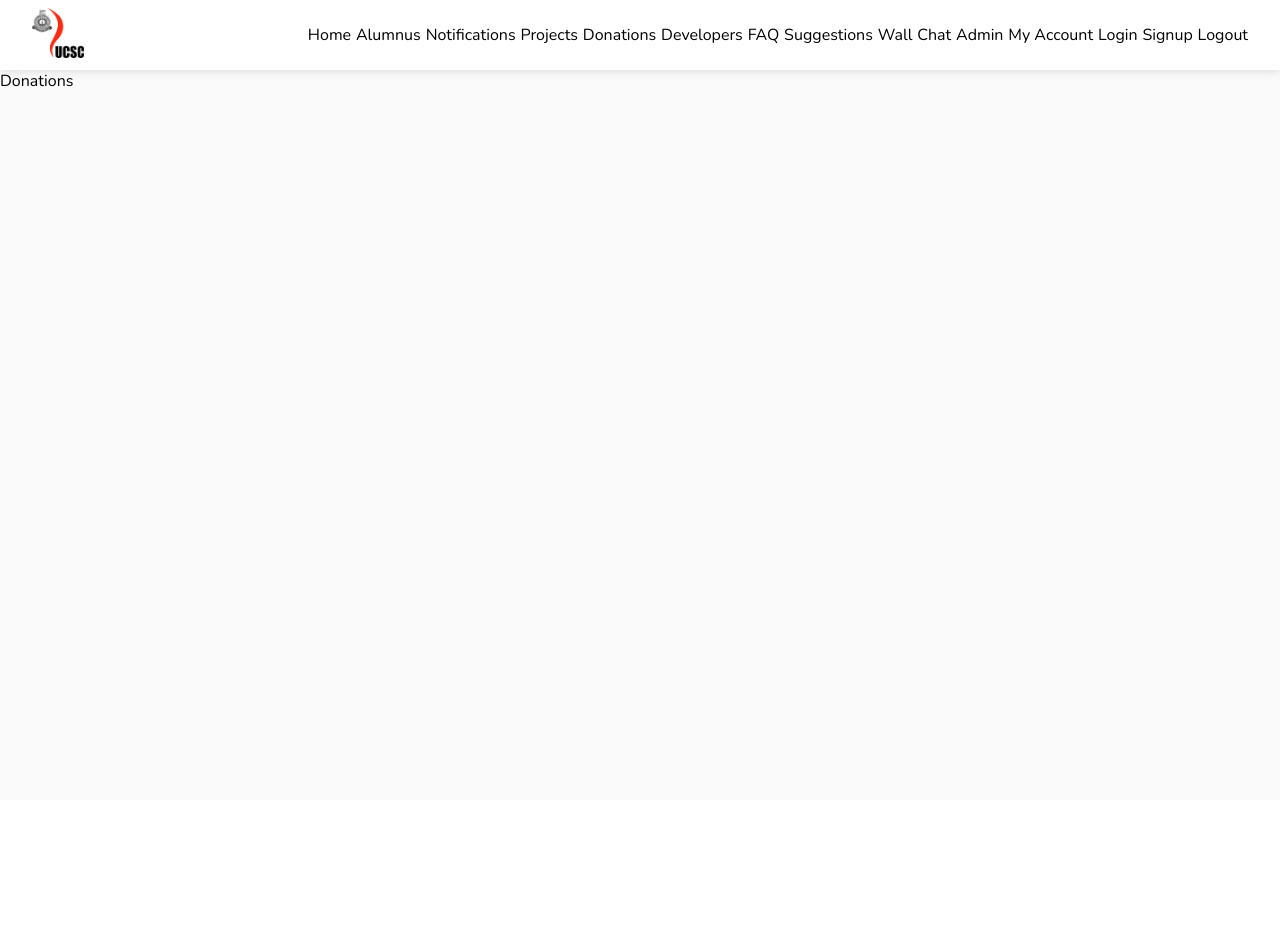
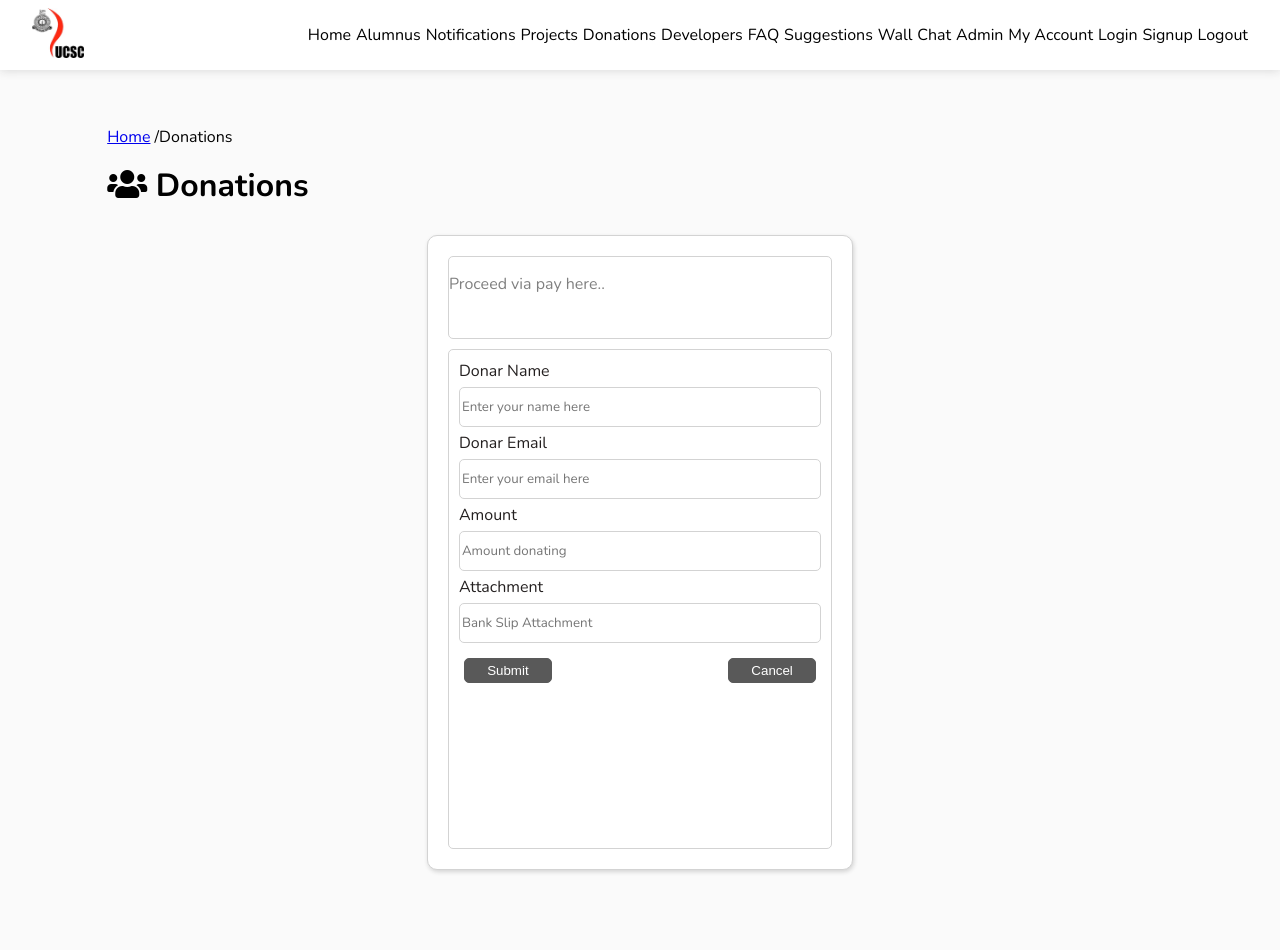
Before and after one commit to IsuruVihan/UCSC_Alumni_Diaries, a PHP site: page /donations.php in a window 1280 px wide. Before the commit the page ends 87 px from the top, so only its background shows below. Run offline with PHP 8.4, Linux system fonts and the light colour scheme; some libraries are stand-ins or nearby versions.

Commit message:
complete donation UI

```diff
--- /dev/null
+++ b/assets/styles/donations.css
@@ -0,0 +1,112 @@
+@import url("https://fonts.googleapis.com/css2?family=Nunito:ital,wght@0,200;0,300;0,400;0,600;0,700;0,800;0,900;1,200;1,300;1,400;1,600;1,700;1,800;1,900&display=swap");
+
+.main-container {
+  display: flex;
+  flex-direction: column;
+  height: 15vh;
+  margin-top: 5vh;
+  padding-left: 6.7em;
+  background: #fafafa;
+}
+
+.breadcrumb {
+  cursor: pointer;
+}
+
+.main-title {
+  font-weight: 700;
+  font-size: 2em;
+  margin: 0;
+}
+.container {
+  background: #fafafa;
+  height: 80vh;
+  display: grid;
+  grid-template-columns: [col1] 30% [col2]40%[col3]30%;
+  grid-template-rows: [row1] 100% [row2];
+  margin: 0 6.7em 10vh;
+}
+.container-02 {
+  grid-column-start: col2;
+  grid-column-end: col3;
+  grid-row-start: row1;
+  grid-row-end: row2;
+  display: flex;
+  flex-direction: column;
+  gap: 10px;
+  border: 1px solid lightgray;
+}
+.card {
+  display: flex;
+  flex-direction: column;
+  background: white;
+  box-shadow: 1px 2px 4px lightgray;
+  border-radius: 10px;
+  padding: 20px;
+  transition: all ease-in-out 0.5s;
+  margin-top: 5px;
+}
+.box {
+  display: flex;
+  height: 15%;
+  border-radius: 5px;
+  border: 1px solid lightgray;
+  color: gray;
+}
+.box-01 {
+  height: 90%;
+  display: flex;
+  flex-direction: column;
+  border-radius: 5px;
+  border: 1px solid lightgray;
+  padding: 5px;
+}
+.col-03 {
+  display: flex;
+  flex-direction: column;
+  gap: 5px;
+  padding: 5px;
+}
+.col-04 {
+  display: flex;
+  justify-content: space-between;
+  padding: 10px;
+}
+.input-field {
+  width: 100%;
+  height: 40px;
+  background: white;
+  border: 1px solid lightgray;
+  border-radius: 5px;
+  color: rgb(68, 37, 37);
+  font-family: "Nunito", serif;
+}
+
+.input-field:hover {
+  border-color: #ffccc7;
+}
+.label {
+  color: rgb(36, 32, 32);
+}
+.btn {
+  cursor: pointer;
+  border-radius: 5px;
+  color: white;
+  transition: all ease-in-out 0.1s;
+  height: 25px;
+}
+.submit-btn,
+.cancel-btn {
+  width: 25%;
+  background: #595959;
+  border: 1px solid #595959;
+}
+
+.submit-btn:hover {
+  background: #237804;
+  border: 1px solid #237804;
+}
+.cancel-btn:hover {
+  background: #f5222d;
+  border: 1px solid #f5222d;
+}
--- a/pages/donations.php
+++ b/pages/donations.php
@@ -1,7 +1,39 @@
+<link rel='stylesheet' href='../assets/styles/donations.css'/>
+<link rel='stylesheet' href='https://pro.fontawesome.com/releases/v5.10.0/css/all.css'
+      integrity='sha384-AYmEC3Yw5cVb3ZcuHtOA93w35dYTsvhLPVnYs9eStHfGJvOvKxVfELGroGkvsg+p' crossorigin='anonymous'/>
+
 <?php include('../components/header.php'); ?>
 
-<div class='donations'>
-	Donations
+<div class='main-container'>
+    <p class='breadcrumb'>
+        <a href='home.php'>Home</a> /Donations
+    </p>
+    <p class='main-title'>
+        <i class='fas fa-users'></i> Donations
+    </p>
+</div>
+<div class='container'>
+	<div class='card container-02'>
+		<div class='box'>
+			<p> Proceed via pay here..</p>
+		</div>
+		<div class='box-01'>
+		    <div class='col-03'>
+		        <label class='label'> Donar Name </label>
+                <input class='input-field ' type='text' placeholder='Enter your name here'/>
+				<label class='label'> Donar Email </label>
+                <input class='input-field ' type='text' placeholder='Enter your email here'/>
+				<label class='label'> Amount </label>
+                <input class='input-field ' type='text' placeholder='Amount donating'/>
+				<label class='label'> Attachment </label>
+                <input class='input-field ' type='text' placeholder='Bank Slip Attachment'/>
+            </div>
+            <div class='col-04'>
+                 <button class='submit-btn btn'>Submit</button>
+                <button class='cancel-btn btn'>Cancel</button>
+            </div>
+        </div>
+	</div>
 </div>
 
 <?php include('../components/footer.php'); ?>
```
